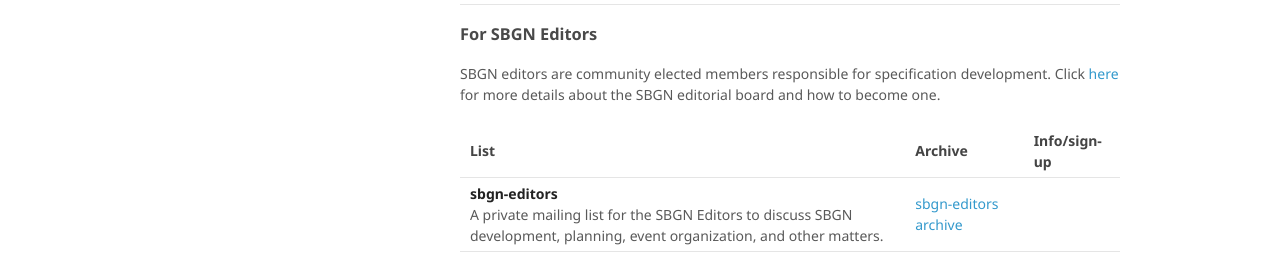
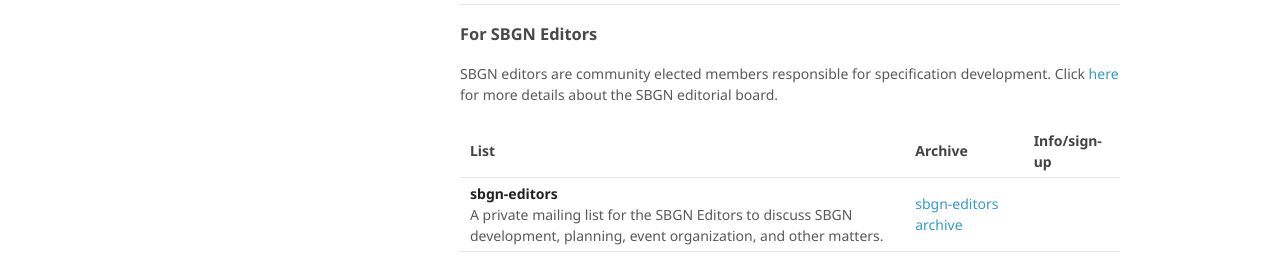
Before and after one commit to sbgn/sbgn, a Jekyll site: the page built from docs/contact.md, in a window 1280 px wide and 1271 px high. Shown: the part 643-903 px from the top of the window. Built offline with Jekyll 4.4.1, drawn with Linux system fonts in a browser that asks for light colours.

Commit message:
Update contact.md

```diff
--- a/docs/contact.md
+++ b/docs/contact.md
@@ -27,7 +27,7 @@
 
 
 ### For SBGN Editors
-SBGN editors are community elected members responsible for specification development. Click [here](about.md#sbgn-editors) for more details about the SBGN editorial board and how to become one.
+SBGN editors are community elected members responsible for specification development. Click [here](about#sbgn-editors) for more details about the SBGN editorial board.
 
 | List | Archive  | Info/sign-up
 |--|--|--|
```
